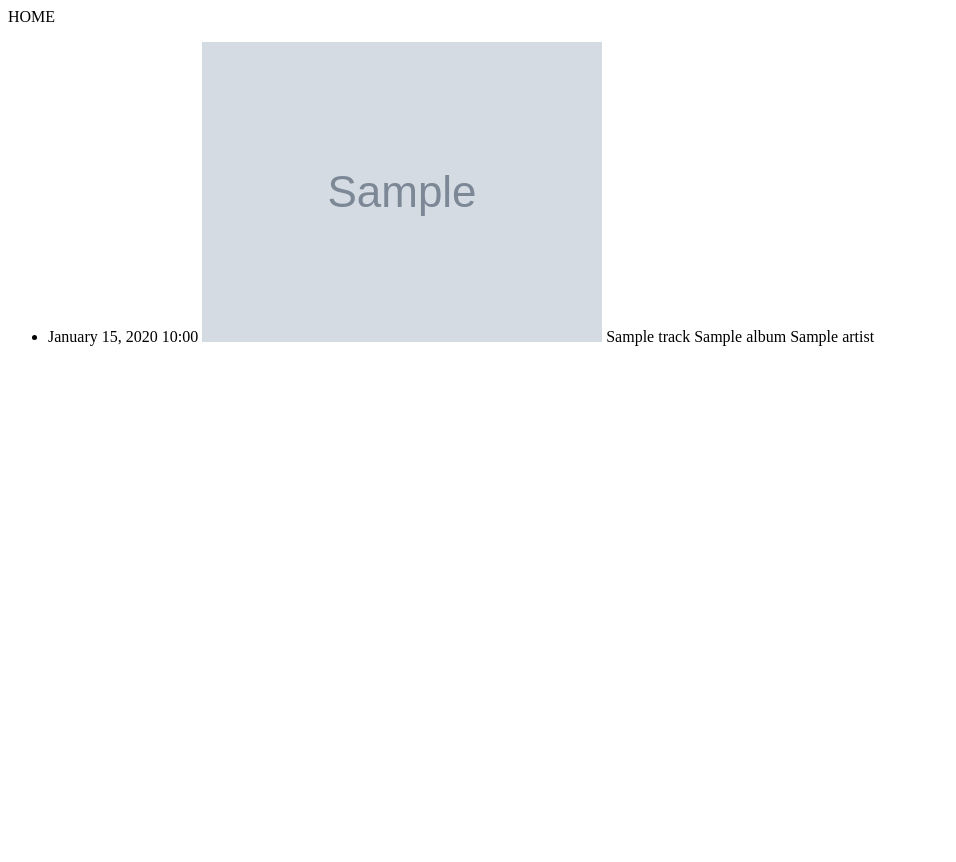
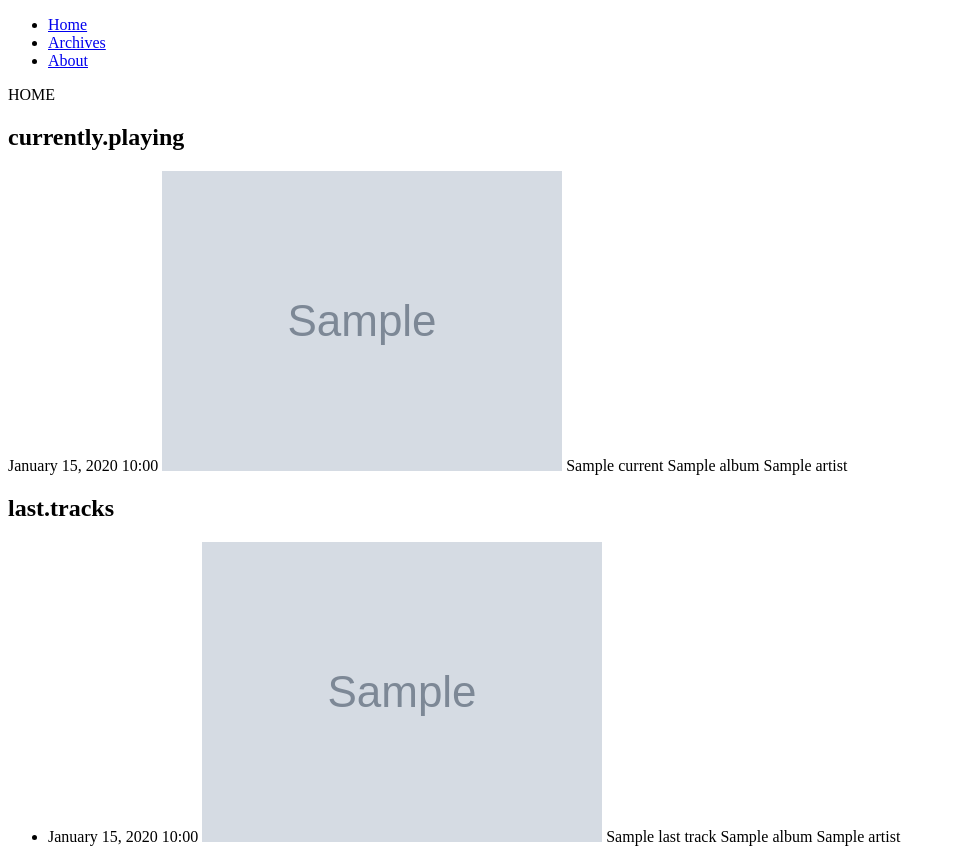
Before and after one commit to tchapi/timeuh-machine, a Symfony app: template app/Resources/views/home.html.twig in a window 1280 px wide. Shown: the whole page, without its empty margins (0-956 px from the left). Before the commit the page ends 346 px from the top, so only its background shows below. Run offline with Twig, Linux system fonts and the light colour scheme; the template is opened without the code that fills it: most values are stand-ins (such as "Sample title", 1, 10 or a date in 2020); grey boxes marked "Sample" are stand-in pictures; some libraries are stand-ins or nearby versions.

Commit message:
Add translations, refactor pages

```diff
--- /dev/null
+++ b/app/Resources/translations/messages.fr.yml
@@ -0,0 +1,3 @@
+currently.playing: "À l'écoute"
+no.currently.playing: "Pas de morceau à l'écoute en ce moment - peut-être l'heure d'un podcast ou d'une émission !"
+last.tracks: "Derniers morceaux"
--- a/app/Resources/views/timeuhMachine.html.twig
+++ b/app/Resources/views/archives.html.twig
@@ -1,5 +1,5 @@
 {% extends "base.html.twig" %}
 
 {% block content %}
-TIMEUH MACHINE
+Archives
 {% endblock %}
--- a/app/Resources/views/base.html.twig
+++ b/app/Resources/views/base.html.twig
@@ -19,6 +19,14 @@
   {% endblock %}
 </head>
 <body>
+
+<nav>
+<ul>
+  <li><a href="{{ path('home') }}">Home</a></li>
+  <li><a href="{{ path('archives') }}">Archives</a></li>
+  <li><a href="{{ path('about') }}">About</a></li>
+</ul>
+</nav>
 
 {% block content %}
 {% endblock %}
--- a/app/Resources/views/home.html.twig
+++ b/app/Resources/views/home.html.twig
@@ -3,8 +3,22 @@
 {% block content %}
 HOME
 
+<h2>{{ "currently.playing"|trans }}</h2>
+
+{% if current %}
+  {{ current.startedAt|date() }}
+  <img src="{{ current.image }}" />
+  {{ current.title }}
+  {{ current.album }}
+  {{ current.artist }}
+{% else %}
+  <em>{{ "no.currently.playing"|trans }}</em>
+{% endif %}
+
+<h2>{{ "last.tracks"|trans }}</h2>
+
 <ul>
-{% for track in tracks %}
+{% for track in lastTracks %}
   <li>
     {{ track.startedAt|date() }}
     <img src="{{ track.image }}" />
--- a/src/MainBundle/Entity/Track.php
+++ b/src/MainBundle/Entity/Track.php
@@ -5,7 +5,7 @@ namespace MainBundle\Entity;
 use Doctrine\ORM\Mapping as ORM;
 
 /**
- * @ORM\Entity
+ * @ORM\Entity(repositoryClass="MainBundle\Repository\TrackRepository")
  * @ORM\Table(name="track")
  */
 class Track
```
Also changed, not shown: app/config/config.yml (+2 -8 lines), src/MainBundle/Controller/FrontController.php (+12 -5 lines), src/MainBundle/Repository/TrackRepository.php (added, +34 -0 lines), 1 other file.
